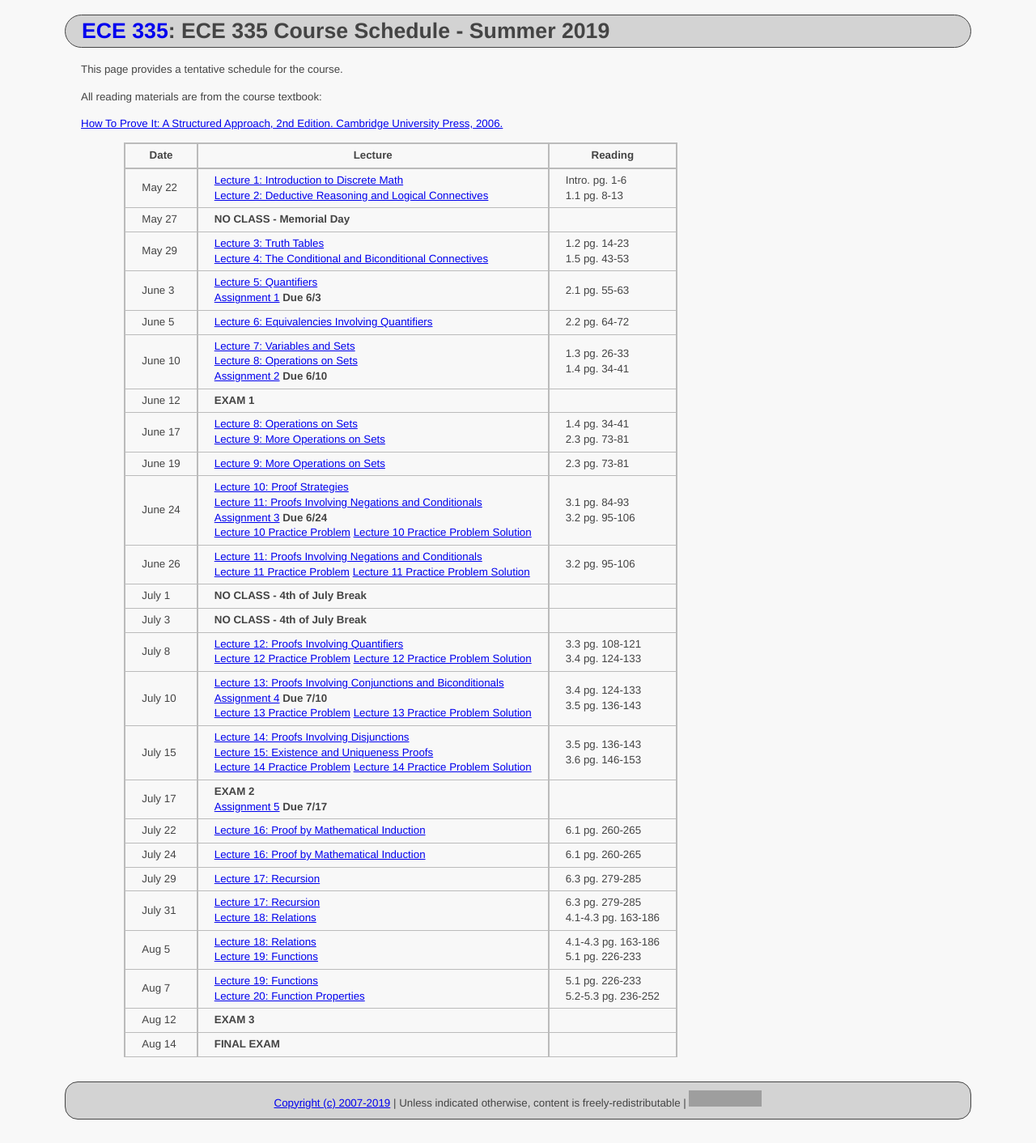
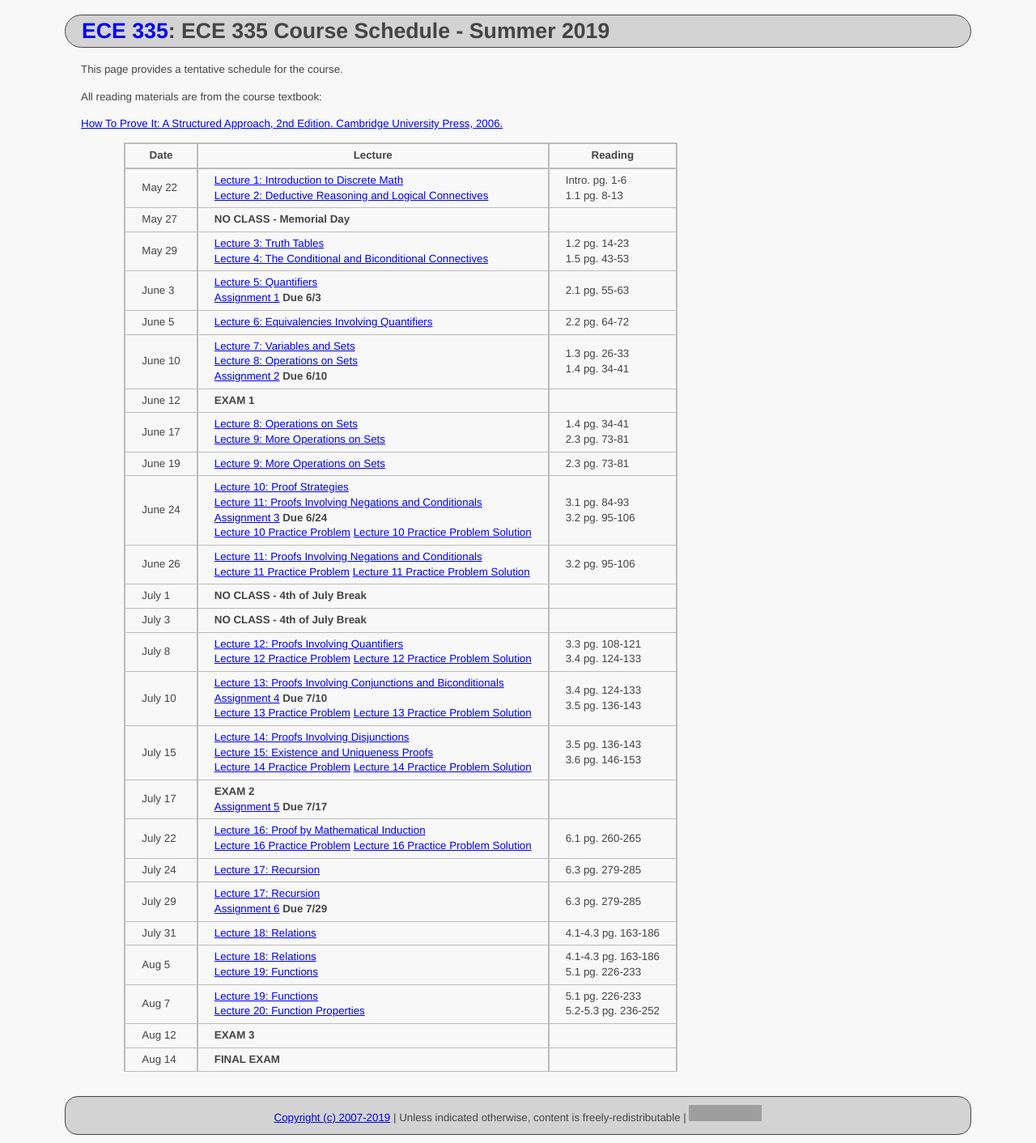
Before and after one commit to ycpcs/ece335-summer2019, a Jekyll site: the page built from schedule/index.md, in a window 1280 px wide. Shown: the whole page at 81% size. Built offline with Jekyll 4.4.1, drawn with Linux system fonts in a browser that asks for light colours; grey boxes are pictures that could not be loaded.

Commit message:
add assign 6
add assign 6

```diff
--- a/schedule/index.md
+++ b/schedule/index.md
@@ -30,10 +30,10 @@ Edition. Cambridge University Press,
 > July 10 | [Lecture 13: Proofs Involving Conjunctions and Biconditionals](../lectures/lecture13.html) <br /> [Assignment 4](../assign/assign04.html) **Due 7/10** <br /> [Lecture 13 Practice Problem](../handouts/lecture13/lecture13-handout.pdf) [Lecture 13 Practice Problem Solution](../handouts/lecture13/lecture13-handoutSol.pdf) | 3.4 pg. 124-133 <br /> 3.5 pg. 136-143 |
 > July 15 | [Lecture 14: Proofs Involving Disjunctions](../lectures/lecture14.html) <br /> [Lecture 15: Existence and Uniqueness Proofs](../lectures/lecture15.html) <br /> [Lecture 14 Practice Problem](../handouts/lecture14/lecture14-handout.pdf) [Lecture 14 Practice Problem Solution](../handouts/lecture14/lecture14-handoutSol.pdf) | 3.5 pg. 136-143 <br /> 3.6 pg. 146-153 |
 > July 17 | **EXAM 2** <br /> [Assignment 5](../assign/assign05.html) **Due 7/17** | |
-> July 22 | [Lecture 16: Proof by Mathematical Induction](../lectures/lecture16.html) | 6.1 pg. 260-265 |
-> July 24 | [Lecture 16: Proof by Mathematical Induction](../lectures/lecture16.html) | 6.1 pg. 260-265 |
-> July 29 | [Lecture 17: Recursion](../lectures/lecture17.html) | 6.3 pg. 279-285 |
-> July 31 | [Lecture 17: Recursion](../lectures/lecture17.html) <br /> [Lecture 18: Relations](../lectures/lecture18.html) | 6.3 pg. 279-285 <br /> 4.1-4.3 pg. 163-186 |
+> July 22 | [Lecture 16: Proof by Mathematical Induction](../lectures/lecture16.html) <br /> [Lecture 16 Practice Problem](../handouts/lecture16/lecture16-handout.pdf) [Lecture 16 Practice Problem Solution](../handouts/lecture16/lecture16-handoutSol.pdf) | 6.1 pg. 260-265 |
+> July 24 | [Lecture 17: Recursion](../lectures/lecture17.html) | 6.3 pg. 279-285 |
+> July 29 | [Lecture 17: Recursion](../lectures/lecture17.html) <br /> [Assignment 6](../assign/assign06.html) **Due 7/29** | 6.3 pg. 279-285 |
+> July 31 | [Lecture 18: Relations](../lectures/lecture18.html) | 4.1-4.3 pg. 163-186 |
 > Aug 5   | [Lecture 18: Relations](../lectures/lecture18.html) <br /> [Lecture 19: Functions](../lectures/lecture19.html) | 4.1-4.3 pg. 163-186 <br /> 5.1 pg. 226-233 |
 > Aug 7   | [Lecture 19: Functions](../lectures/lecture19.html) <br /> [Lecture 20: Function Properties](../lectures/lecture20.html) | 5.1 pg. 226-233 <br /> 5.2-5.3 pg. 236-252 |
 > Aug 12  | **EXAM 3** | |
```
Also changed, not shown: assign/assign06.md (added, +30 -0 lines), assign/index.md (+1 -0 lines), index.md (+1 -0 lines), lectures/index.md (+3 -3 lines), 2 other files.
